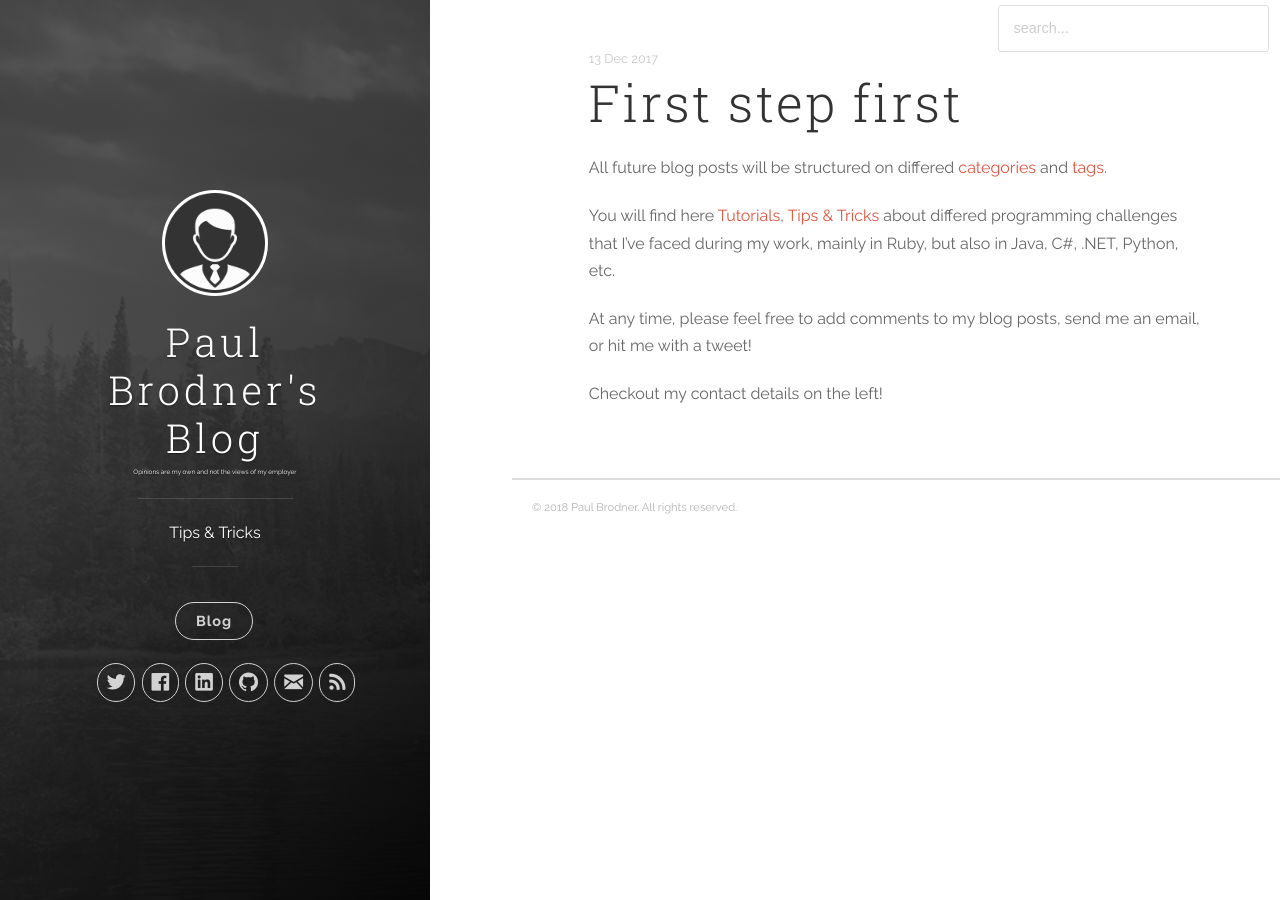
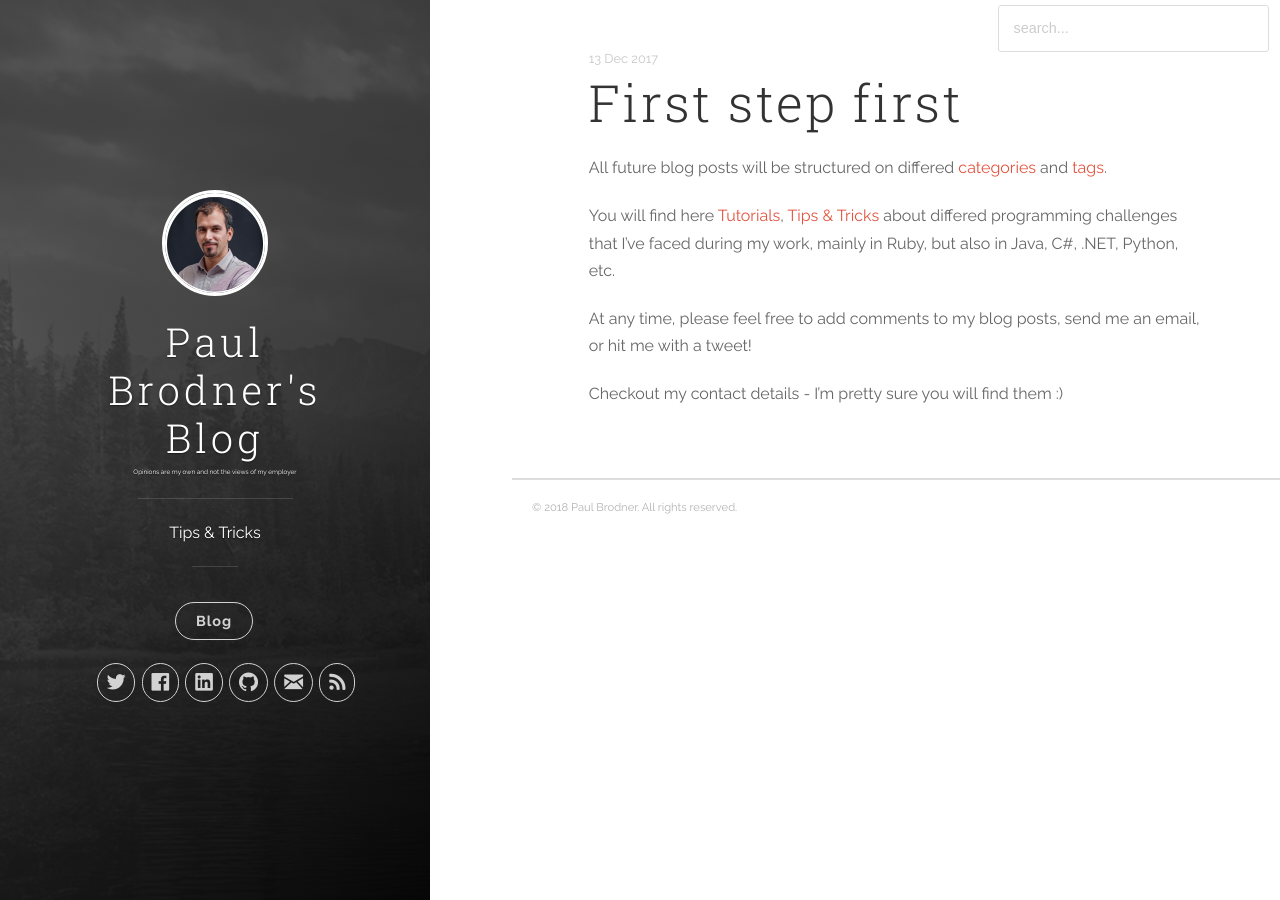
Before and after one commit to paulbrodner/paulbrodner.github.io, a Jekyll site: the page built from _posts/2017-12-13-first-step-first.md, in a window 1280 px wide. Built offline with Jekyll 4.4.1, drawn with Linux system fonts in a browser that asks for light colours; nearby versions of some CDN libraries.

Commit message:
Fix #7 (#16)
* Fix #7 adding blog post

```diff
--- /dev/null
+++ b/_includes/idea.html
@@ -0,0 +1,6 @@
+<div>
+    <p class="idea-div">
+        <img src="{{ site.baseurl }}/images/idea.png" alt="Idea" class="idea">
+          {{ include.content }}
+    </p>
+</div>
--- a/_posts/2017-12-13-first-step-first.md
+++ b/_posts/2017-12-13-first-step-first.md
@@ -12,4 +12,4 @@
 
 At any time, please feel free to add comments to my blog posts, send me an email, or hit me with a tweet!
 
-Checkout my contact details on the left!
+Checkout my contact details - I'm pretty sure you will find them :)
--- a/_sass/uno.scss
+++ b/_sass/uno.scss
@@ -67,6 +67,18 @@
 	-webkit-font-smoothing: antialiased;
 	display: inline-block;
 	text-decoration: inherit; }
+
+.idea {
+	height: 50px;
+    width: 70px;
+}
+
+.idea-div {
+	border: 1px solid #c9e1f6;
+	border-style: double;
+	font-size: smaller;
+}
+
 
 .icon-address-book:before {
 	content: "\f100"; }
```
Also changed, not shown: _posts/2017-12-13-defining-my-blog-with-github-pages.md (added, +66 -0 lines), _posts/2017-12-22-test-my-rendered-html-files-with-html-proofer.md (added, +58 -0 lines), images/idea.png (added), images/posts/blog-kanban.png (added), images/posts/generate-pages.png (added), images/posts/search-capabilities.png (added), images/posts/test-my-blog.png (added), images/profile.jpg, 1 other file.
